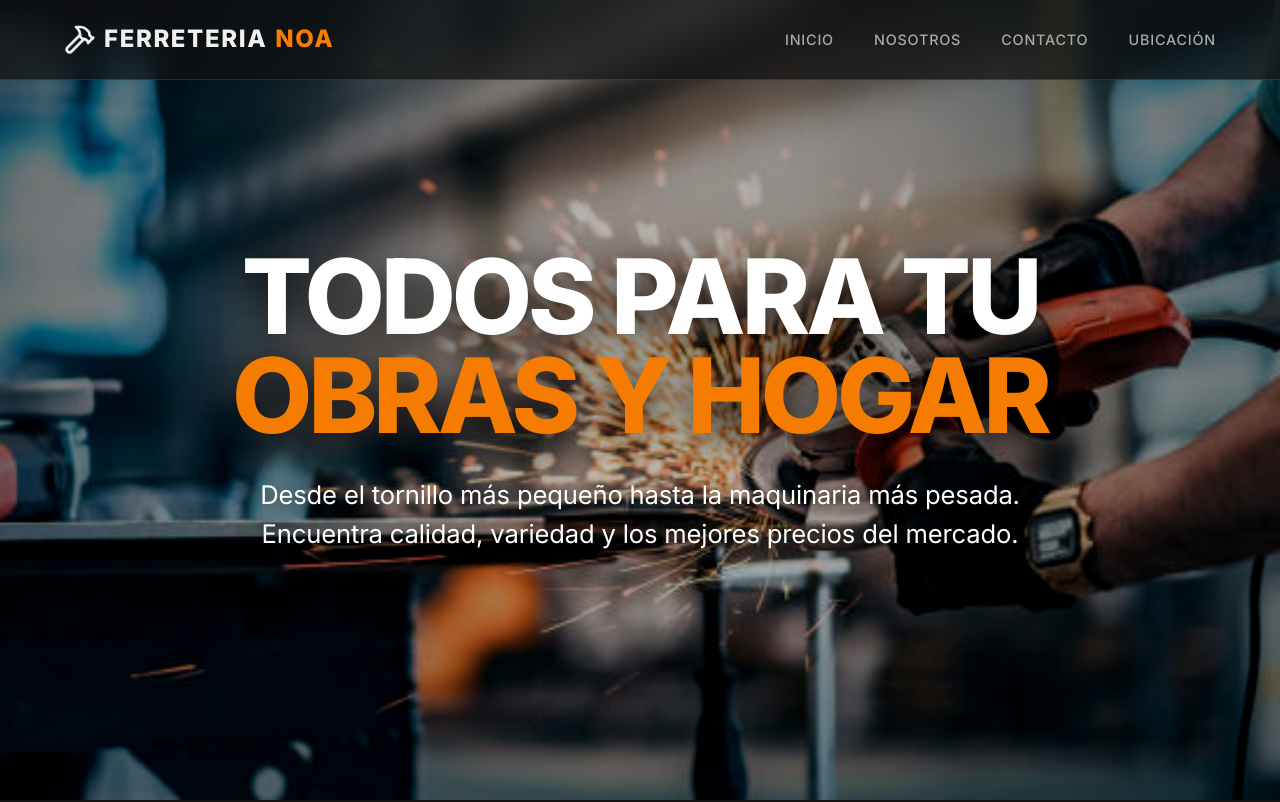
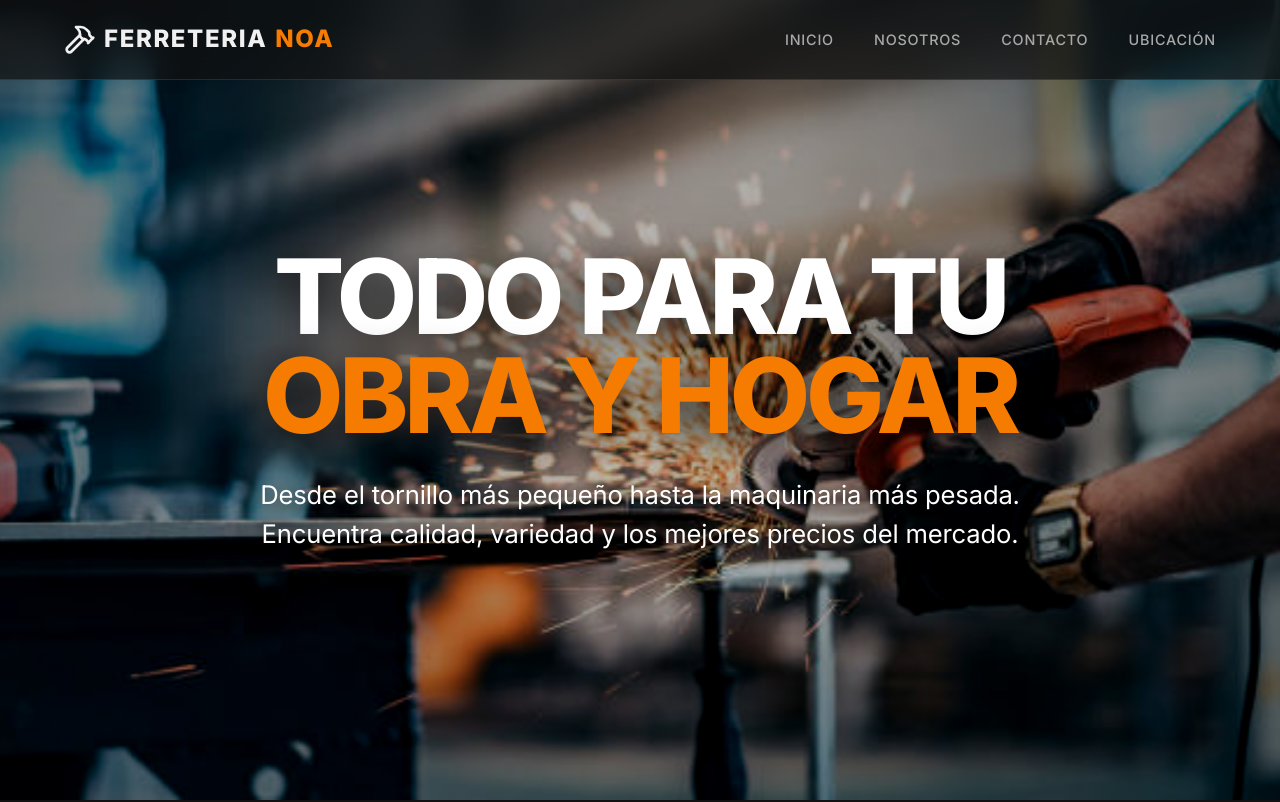
Before and after one commit to Mckendo2/ferreteria-noa-frontend, a React (Vite) app: page / in a window 1280 px wide. Shown: the top 802 px of the page. Built offline with nearby package versions, Linux system fonts and the light colour scheme; no server answers.

Commit message:
Update Hero.jsx

```diff
--- a/src/features/landing/components/Hero.jsx
+++ b/src/features/landing/components/Hero.jsx
@@ -11,7 +11,7 @@ const Hero = () => {
 
             <div className="hero-content">
                 <h1 className="hero-title">
-                    TODOs PARA TU <br /><span>OBRAs Y HOGAR</span>
+                    TODO PARA TU <br /><span>OBRA Y HOGAR</span>
                 </h1>
                 <p className="hero-description">
                     Desde el tornillo más pequeño hasta la maquinaria más pesada.
```
